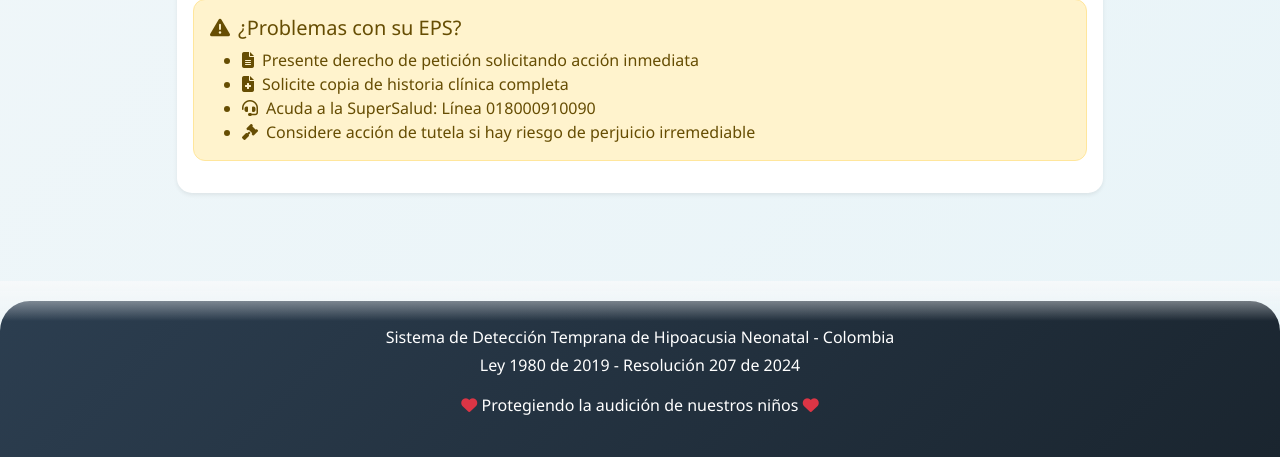
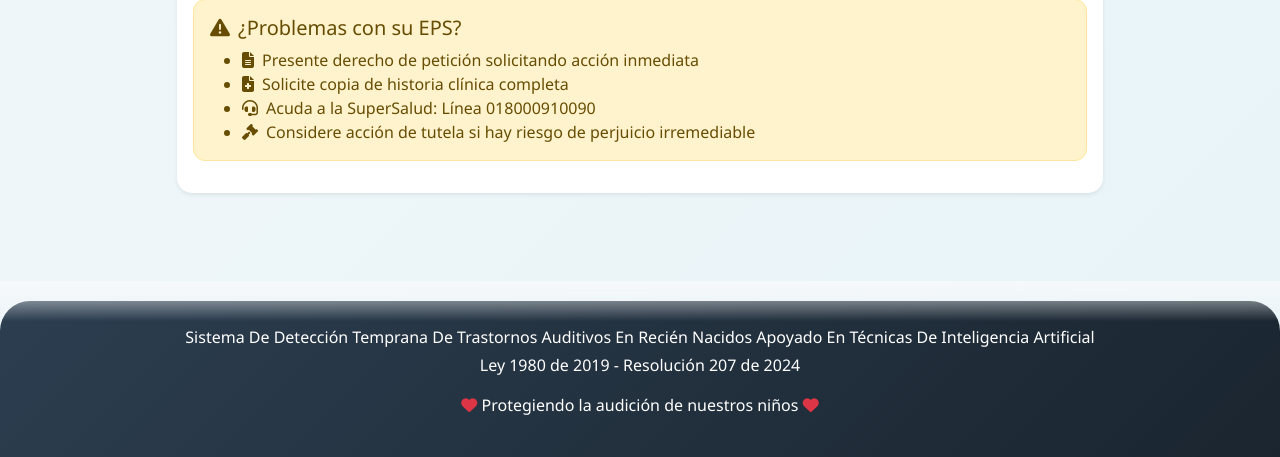
Before and after one commit to crrr54874-bot/deteccion-hipoacusia, a Flask app: page / in a window 1280 px wide. Shown: the part 2400-2857 px from the top of the page. Run offline with Flask 3, Linux system fonts and the light colour scheme.

Commit message:
Update index.html

```diff
--- a/templates/index.html
+++ b/templates/index.html
@@ -231,7 +231,7 @@
 
     <footer class="bg-dark text-white py-4">
         <div class="container text-center">
-            <p class="mb-1">Sistema de Detección Temprana de Hipoacusia Neonatal - Colombia</p>
+            <p class="mb-1">Sistema De Detección Temprana De Trastornos Auditivos En Recién Nacidos Apoyado En Técnicas De Inteligencia Artificial</p>
             <p class="mb-0">Ley 1980 de 2019 - Resolución 207 de 2024</p>
             <p class="mt-3"><i class="fas fa-heart text-danger"></i> Protegiendo la audición de nuestros niños <i class="fas fa-heart text-danger"></i></p>
         </div>
```
